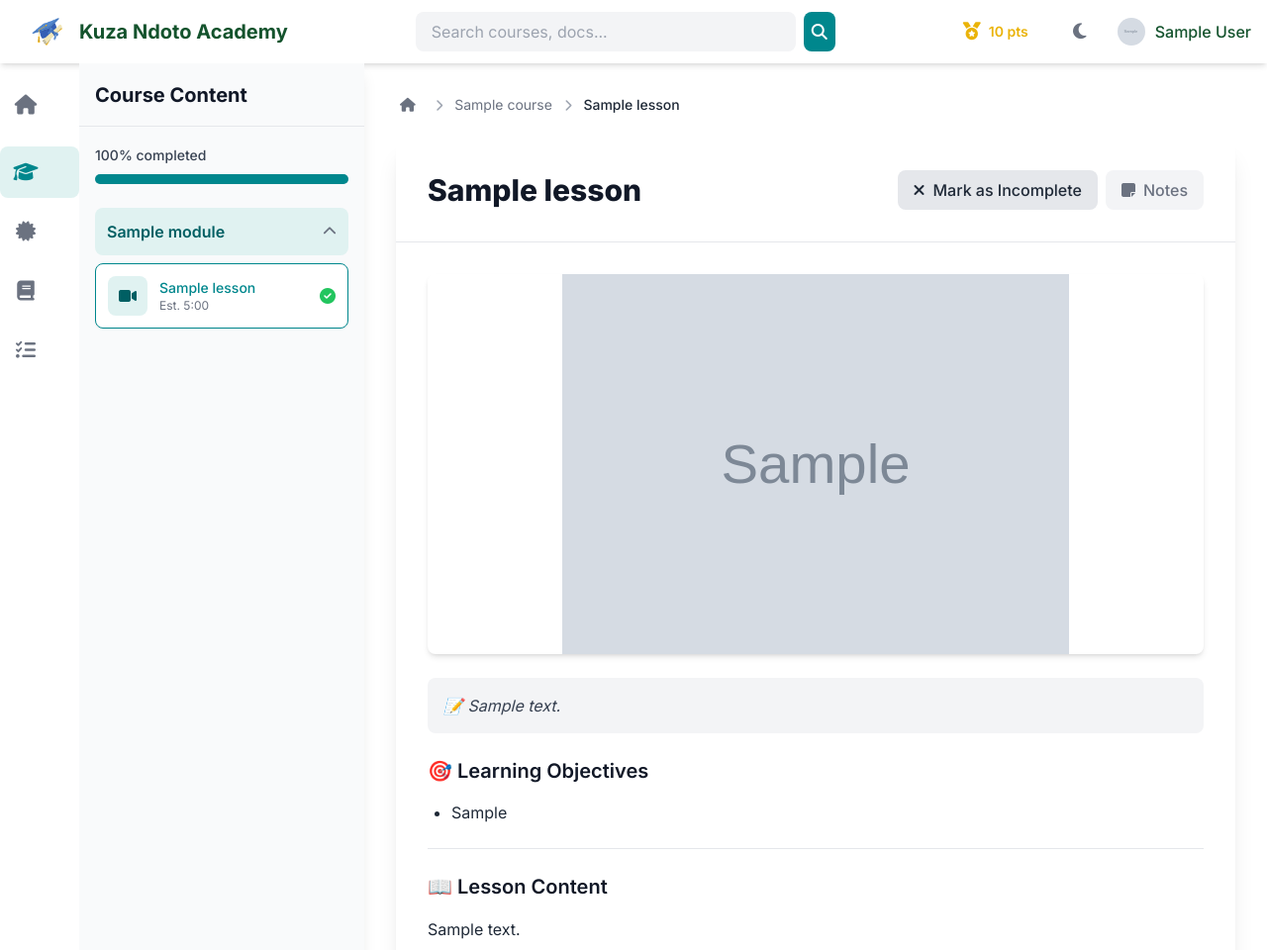
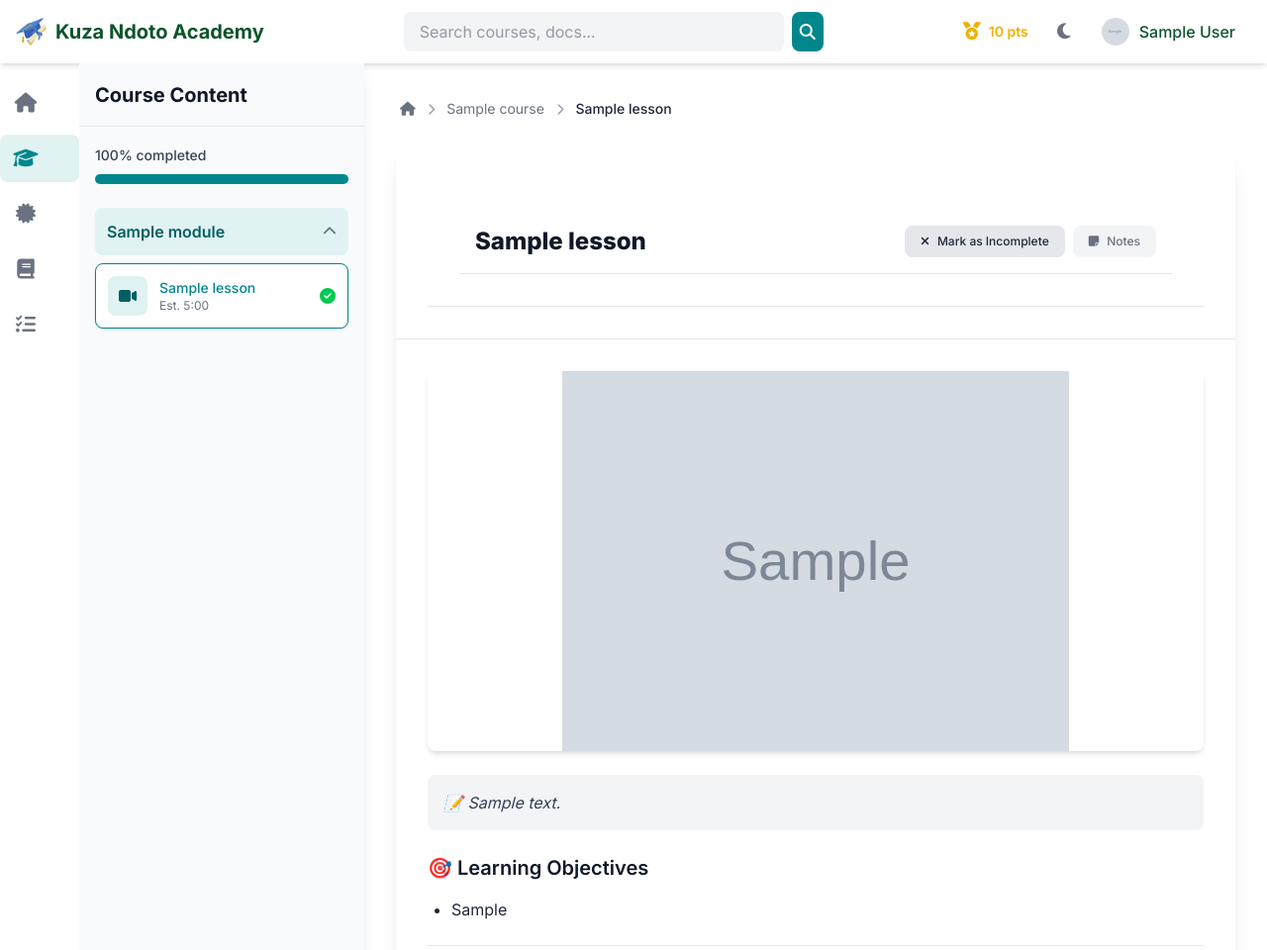
Before and after one commit to Joel-Masiaga/kuza-lms-updated, a Django app: page /lesson/1/ in a window 1280 px wide. Shown: the top 960 px of the page at 99% size. Run offline with Django 5.2, Linux system fonts and the light colour scheme; a user stored in the database is signed in; tables that the repository leaves empty hold one stand-in row (values such as "Sample post"); grey boxes marked "Sample" are stand-in pictures; style sheets or scripts are compiled from the project's sources; some libraries are stand-ins or nearby versions.

Commit message:
New commits

```diff
--- a/lms/home/templates/home/base.html
+++ b/lms/home/templates/home/base.html
@@ -14,8 +14,17 @@
     <link rel="preconnect" href="https://fonts.googleapis.com">
     <link rel="preconnect" href="https://fonts.gstatic.com" crossorigin>
     <link href="https://fonts.googleapis.com/css2?family=Inter:wght@400;500;600;700;800&display=swap" rel="stylesheet">
-    <!-- Tailwind CSS CDN -->
-    <script src="https://cdn.tailwindcss.com"></script>
+
+        <script>
+      (function(){
+        try {
+          const stored = localStorage.getItem('theme'); // 'dark'|'light'|null
+          const prefersDark = window.matchMedia && window.matchMedia('(prefers-color-scheme: dark)').matches;
+          const useDark = stored === 'dark' || (stored === null && prefersDark);
+          document.documentElement.classList.toggle('dark', !!useDark);
+        } catch (e) { /* ignore in very old browsers */ }
+      })();
+    </script>
 
     <style>
         /* --- 1. BRAND & TYPOGRAPHY --- */
--- a/lms/home/templates/home/certificates.html
+++ b/lms/home/templates/home/certificates.html
@@ -5,11 +5,11 @@
 
 {% block content %}
 <main class="flex-1 pt-4 pb-16 sm:p-6 bg-gray-100 dark:bg-gray-900 overflow-y-auto">
-    <h1 class="text-3xl m-6 font-bold text-gray-900 dark:text-white mb-6">My Certificates 🏅</h1>
+    <h1 class="text-2xl m-6 font-bold text-gray-900 dark:text-white mb-6">My Certificates 🏅</h1>
 
     <div class="bg-white dark:bg-gray-800 p-6 rounded-lg shadow-md">
         {% if certificates %}
-            <p class="text-gray-600 dark:text-gray-300 mb-6">Congratulations on your achievements! Download your earned certificates below.</p>
+            <p class="text-gray-600 dark:text-gray-300 mb-6">Congratulations on your achievements! <br>Download your earned certificates below.</p>
             <div class="border-t dark:border-gray-700 pt-6 space-y-4">
                 {% for certificate in certificates %}
                 <div class="flex flex-col sm:flex-row items-center justify-between p-4 bg-gray-50 dark:bg-gray-700 rounded-lg border dark:border-gray-600">
--- a/lms/home/templates/home/ebook_list.html
+++ b/lms/home/templates/home/ebook_list.html
@@ -3,7 +3,7 @@
 {% block title %}eBooks — Kuza Ndoto Academy{% endblock %}
 
 {% block content %}
-<main class="flex-1 p-6 overflow-y-auto">
+<main class="flex-1 p-4 md:p-6 pb-24 overflow-y-auto">
   <div class="max-w-6xl mx-auto">
     <div class="mb-6 flex items-center justify-between">
       <h2 class="text-2xl font-semibold">eBooks</h2>
@@ -17,8 +17,7 @@
           <label for="category_select" class="block font-semibold mb-2 text-sm text-gray-900 dark:text-white">Categories</label>
           <select id="category_select"
                   onchange="window.location.href = this.value;"
-                  class="block w-full rounded-lg border border-gray-300 dark:border-gray-600 bg-white dark:bg-gray-700 p-3 text-sm text-gray-900 dark:text-white focus:ring-primary focus:border-primary">
-
+                  class="block w-full rounded-lg border border-gray-300 dark:border-gray-600 bg-white dark:bg-gray-700 p-2 md:p-3 text-xs md:text-sm text-gray-900 dark:text-white focus:ring-primary focus:border-primary">
             <option value="{% url 'ebook_list' %}"
                     {% if not selected_category %}selected{% endif %}>
               All ({{ ebooks.count }})
--- a/lms/home/templates/home/lesson.html
+++ b/lms/home/templates/home/lesson.html
@@ -42,16 +42,10 @@
   cursor: not-allowed;
 }
 
-/* Responsive tweak for small screens */
-@media (max-width: 480px) {
-  .pdf-controls {
-    flex-direction: column;
-    align-items: stretch;
-  }
-  .pdf-controls > div {
-    justify-content: center;
-  }
-}
+/* --- REMOVED ---
+   The (max-width: 480px) media query that forced
+   the PDF controls into a column has been removed.
+*/
 
 
     /* PDF canvas container */
@@ -297,18 +291,19 @@
     </aside>
 
     <div id="content-notes-container" class="flex-1 flex flex-col overflow-hidden">
-        <main id="main-content" class="flex-1 overflow-y-auto p-4 sm:p-8 relative bg-white dark:bg-gray-900">
-            <nav id="breadcrumb-nav" class="max-w-5xl mx-auto mb-6" aria-label="Breadcrumb">
-                <ol class="flex items-center space-x-2 text-sm text-gray-500 dark:text-gray-400">
+        <main id="main-content" class="flex-1 overflow-y-auto p-3 sm:p-8 relative bg-white dark:bg-gray-900">
+            <nav id="breadcrumb-nav" class="max-w-5xl mx-auto mb-4 sm:mb-6" aria-label="Breadcrumb">
+                <ol class="flex items-center space-x-2 text-sm text-gray-500 dark:text-gray-400 whitespace-nowrap">
                     <li><a href="{% url 'home' %}" class="hover:text-gray-900 dark:hover:text-white focus:outline-none focus-visible:ring-2 focus-visible:ring-offset-2 focus-visible:ring-primary dark:focus-visible:ring-offset-gray-800 rounded p-1"><i class="fas fa-home"></i></a></li>
                     <li><i class="fas fa-chevron-right text-xs text-gray-400 dark:text-gray-500"></i></li>
                     <li><a href="{% url 'courses' %}" class="hover:text-gray-900 dark:hover:text-white focus:outline-none focus-visible:ring-2 focus-visible:ring-offset-2 focus-visible:ring-primary dark:focus-visible:ring-offset-gray-800 rounded p-1">{{ lesson.module.course.title }}</a></li>
                     <li><i class="fas fa-chevron-right text-xs text-gray-400 dark:text-gray-500"></i></li>
-                    <li><span class="font-medium text-gray-800 dark:text-white p-1">{{ lesson.title }}</span></li>
+                    <li class="min-w-0 overflow-hidden">
+                        <span class="font-medium text-gray-800 dark:text-white p-1 truncate block">{{ lesson.title }}</span>
+                    </li>
                 </ol>
             </nav>
 
-                       <!-- Mobile in-page menu (collapsible stacked cards) -->
             <div class="mobile-lesson-menu md:hidden max-w-5xl mx-auto px-4 mb-4">
               <button id="mobile-menu-toggle" aria-expanded="false" class="mobile-lesson-toggle">
                 <span class="menu-icon" aria-hidden="true"><i class="fas fa-bars"></i></span>
@@ -349,30 +344,41 @@
             </div>
 
             <div id="lesson-content-wrapper" class="max-w-5xl mx-auto bg-white dark:bg-gray-800 rounded-lg shadow-xl overflow-hidden">
-                <div class="p-6 sm:p-8 border-b border-gray-200 dark:border-gray-700">
-                    <div class="flex flex-col sm:flex-row sm:items-center sm:justify-between gap-4">
-                        <h1 class="text-3xl font-extrabold text-gray-900 dark:text-white">{{ lesson.title }}</h1>
-                        <div class="flex-shrink-0 flex flex-wrap gap-2">
+                <div class="p-4 sm:p-8 border-b border-gray-200 dark:border-gray-700">
+                   <div class="p-4 sm:p-8 border-b border-gray-200 dark:border-gray-700">
+   <div class="p-2 sm:p-4 border-b border-gray-200 dark:border-gray-700">
+    <div class="flex flex-col sm:flex-row sm:items-center sm:justify-between gap-2 sm:gap-2">
+        <div>
+            <h1 class="text-xl sm:text-2xl font-extrabold text-gray-900 dark:text-white">{{ lesson.title }}</h1>
+        </div>
+
+        <hr class="border-gray-200 dark:border-gray-700 my-2 block sm:hidden">
+
+        <div class="w-full sm:w-auto flex justify-end sm:justify-start">
+            <div class="flex-shrink-0 flex flex-nowrap gap-2">
                 <form method="POST" action="{% url 'lesson_detail' lesson.pk %}">
                     {% csrf_token %}
                     {% if lesson.id in read_lesson_ids %}
-                                    <button type="submit" name="unmark_read" data-action="toggle-complete" class="bg-gray-200 dark:bg-gray-700 hover:bg-gray-300 text-gray-800 dark:text-gray-100 font-medium py-2 px-4 rounded-lg flex items-center transition duration-200 focus:outline-none focus-visible:ring-2 focus-visible:ring-offset-2 focus-visible:ring-primary dark:focus-visible:ring-offset-gray-800">
-                                        <i class="fas fa-times mr-2"></i> Mark as Incomplete
+                        <button type="submit" name="unmark_read" data-action="toggle-complete" class="bg-gray-200 dark:bg-gray-700 hover:bg-gray-300 text-gray-800 dark:text-gray-100 font-medium text-xs py-1 px-2 sm:text-xs sm:py-2 sm:px-4 rounded-lg flex items-center transition duration-200 focus:outline-none focus-visible:ring-2 focus-visible:ring-offset-2 focus-visible:ring-primary dark:focus-visible:ring-offset-gray-800">
+                            <i class="fas fa-times mr-1 sm:mr-2"></i> <span class="sm:inline">Mark as Incomplete</span>
                         </button>
                     {% else %}
-                                    <button type="submit" name="mark_read" data-action="toggle-complete" class="bg-green-600 hover:bg-green-700 text-white font-medium py-2 px-4 rounded-lg flex items-center transition duration-200 focus:outline-none focus-visible:ring-2 focus-visible:ring-offset-2 focus-visible:ring-primary dark:focus-visible:ring-offset-gray-800">
-                                        <i class="fas fa-check mr-2"></i> Mark as Complete
+                        <button type="submit" name="mark_read" data-action="toggle-complete" class="bg-green-600 hover:bg-green-700 text-white font-medium text-xs py-1 px-2 sm:text-xs sm:py-2 sm:px-4 rounded-lg flex items-center transition duration-200 focus:outline-none focus-visible:ring-2 focus-visible:ring-offset-2 focus-visible:ring-primary dark:focus-visible:ring-offset-gray-800">
+                            <i class="fas fa-check mr-1 sm:mr-2"></i> <span class="sm:inline">Mark as Complete</span>
                         </button>
                     {% endif %}
                 </form>
-                            <button id="toggle-notes-btn" aria-expanded="false" class="text-gray-500 dark:text-gray-400 bg-gray-100 dark:bg-gray-700 hover:bg-gray-200 dark:hover:bg-gray-600 font-medium py-2 px-4 rounded-lg flex items-center transition duration-200 focus:outline-none focus-visible:ring-2 focus-visible:ring-offset-2 focus-visible:ring-primary dark:focus-visible:ring-offset-gray-800">
-                                <i class="fas fa-sticky-note mr-2"></i> Notes
+                <button id="toggle-notes-btn" aria-expanded="false" class="text-gray-500 dark:text-gray-400 bg-gray-100 dark:bg-gray-700 hover:bg-gray-200 dark:hover:bg-gray-600 font-medium text-xs py-1 px-2 sm:text-xs sm:py-2 sm:px-4 rounded-lg flex items-center transition duration-200 focus:outline-none focus-visible:ring-2 focus-visible:ring-offset-2 focus-visible:ring-primary dark:focus-visible:ring-offset-gray-800">
+                    <i class="fas fa-sticky-note mr-1 sm:mr-2"></i> <span class="sm:inline">Notes</span>
                 </button>
             </div>
         </div>
     </div>
+</div>
+</div>
+                </div>
 
-                <div class="p-6 sm:p-8 prose dark:prose-invert max-w-none">
+                <div class="p-4 sm:p-8 prose dark:prose-invert max-w-none">
                     {% if lesson.image_content %}
                         <img src="{{ lesson.image_content.url }}" class="w-full rounded-lg shadow-md mb-6 max-h-96 object-contain mx-auto" alt="{{ lesson.title }}">
                     {% endif %}
@@ -381,7 +387,7 @@
                     {% endif %}
 
                     {% if lesson.objectives %}
-                        <h5 class="mb-4 text-xl font-semibold text-gray-900 dark:text-white not-prose">🎯 Learning Objectives</h5>
+                        <h5 class="mb-4 text-lg sm:text-xl font-semibold text-gray-900 dark:text-white not-prose">🎯 Learning Objectives</h5>
                         <ul class="list-disc pl-6 text-gray-800 dark:text-gray-200 mb-6 space-y-2">
                             {% for objective in lesson.objectives.splitlines %}
                                 <li>{{ objective|safe }}</li>
@@ -391,14 +397,14 @@
                     {% endif %}
 
                     {% if lesson.content %}
-                        <h5 class="mb-4 text-xl font-semibold text-gray-900 dark:text-white not-prose">📖 Lesson Content</h5>
+                        <h5 class="mb-4 text-lg sm:text-xl font-semibold text-gray-900 dark:text-white not-prose">📖 Lesson Content</h5>
                         <div class="text-gray-800 dark:text-gray-200 leading-relaxed">{{ lesson.content|safe }}</div>
                         <hr class="border-gray-200 dark:border-gray-700 my-6">
                     {% endif %}
 
                     {# Video block (existing) #}
                     {% if lesson.videos.exists %}
-                        <h5 class="mb-4 text-xl font-semibold text-gray-900 dark:text-white not-prose">🎥 Watch Videos</h5>
+                        <h5 class="mb-4 text-lg sm:text-xl font-semibold text-gray-900 dark:text-white not-prose">🎥 Watch Videos</h5>
                         {% for video in lesson.videos.all %}
                             <p class="font-medium text-gray-800 dark:text-gray-100">{{ video.title }}</p>
                             <div class="relative aspect-video mb-6 bg-gray-200 dark:bg-black rounded-lg overflow-hidden">
@@ -416,20 +422,20 @@
 
                     {# PDF viewer block: page-by-page rendering with PDF.js (no direct download link) #}
                     {% if lesson.pdf_file %}
-                        <h5 class="mb-4 text-xl font-semibold text-gray-900 dark:text-white not-prose">📄 PDF</h5>
-                        <div class="pdf-controls flex flex-wrap items-center justify-between gap-2 mb-3 text-gray-800 dark:text-gray-200">
-  <div class="flex items-center flex-wrap gap-2">
-    <button id="pdf-prev" title="Previous page" class="px-2 py-1 text-sm bg-gray-100 border border-gray-300 rounded hover:bg-gray-200">Prev</button>
-    <button id="pdf-next" title="Next page" class="px-2 py-1 text-sm bg-gray-100 border border-gray-300 rounded hover:bg-gray-200">Next</button>
+                        <h5 class="mb-4 text-lg sm:text-xl font-semibold text-gray-900 dark:text-white not-prose">📄 PDF</h5>
+                        <div class="pdf-controls flex flex-nowrap items-center justify-between gap-1 sm:gap-2 mb-3 text-gray-800 dark:text-gray-200">
+  <div class="flex items-center flex-nowrap gap-1 sm:gap-2">
+    <button id="pdf-prev" title="Previous page" class="px-2 py-1 text-sm bg-gray-100 border border-gray-300 rounded hover:bg-gray-200">&larr;</button>
+    <button id="pdf-next" title="Next page" class="px-2 py-1 text-sm bg-gray-100 border border-gray-300 rounded hover:bg-gray-200">&rarr;</button>
 
-    <span class="text-sm">Page <strong id="pdf-page-num">1</strong> / <strong id="pdf-page-count">19</strong></span>
+    <span class="text-sm"><span class="hidden sm:inline">Page </span><strong id="pdf-page-num">1</strong> / <strong id="pdf-page-count">19</strong></span>
 
     <input id="pdf-page-input" type="number" min="1" value="1"
-      class="w-16 px-2 py-1 text-center border border-gray-300 rounded text-sm" aria-label="Jump to page">
-    <button id="pdf-go" title="Go to page" class="px-2 py-1 text-sm bg-gray-100 border border-gray-300 rounded hover:bg-gray-200">Go</button>
+      class="w-12 px-2 py-1 text-center border border-gray-300 rounded text-sm" aria-label="Jump to page">
+    <button id="pdf-go" title="Go to page" class="px-2 py-1 text-sm bg-gray-100 border border-gray-300 rounded hover:bg-gray-200"><i class="fas fa-check"></i></button>
   </div>
 
-  <div class="flex items-center gap-2">
+  <div class="flex items-center gap-1 sm:gap-2">
     <button id="pdf-zoom-out" title="Zoom out" class="px-2 py-1 text-sm bg-gray-100 border border-gray-300 rounded hover:bg-gray-200">−</button>
     <button id="pdf-zoom-in" title="Zoom in" class="px-2 py-1 text-sm bg-gray-100 border border-gray-300 rounded hover:bg-gray-200">+</button>
   </div>
@@ -447,10 +453,10 @@
                     {% endif %}
 
                     {% if lesson.additional_materials.exists %}
-                        <h5 class="mb-4 ml-6 text-xl font-semibold text-gray-900 dark:text-white not-prose">📎 Additional Materials</h5>
+                        <h5 class="mb-4 ml-6 text-lg sm:text-xl font-semibold text-gray-900 dark:text-white not-prose">📎 Additional Materials</h5>
                         <div class="flex flex-wrap gap-3">
                         {% for material in lesson.additional_materials.all %}
-                            <a href="{{ material.material_url }}" target="_blank" class="inline-block px-4 py-2 ml-6 bg-green-500 text-white rounded-md shadow hover:bg-green-600 transition duration-300 mb-2 text-sm no-underline">
+                            <a href="{{ material.material_url }}" target="_blank" class="inline-block px-3 py-1.5 sm:px-4 sm:py-2 ml-4 sm:ml-6 bg-green-500 text-white rounded-md shadow hover:bg-green-600 transition duration-300 mb-2 text-xs sm:text-sm no-underline">
                                 <i class="fas fa-link mr-1"></i> {{ material.title }}
                             </a>
                         {% endfor %}
@@ -459,7 +465,7 @@
                     {% endif %}
                 </div>
 
-                <div class="flex justify-between mt-0 p-6 sm:p-8 border-t border-gray-200 dark:border-gray-700">
+                <div class="flex justify-between mt-0 p-4 sm:p-8 border-t border-gray-200 dark:border-gray-700">
                     {% if previous_lesson %}
                     <a href="{% url 'lesson_detail' previous_lesson.pk %}" id="prev-lesson-btn" class="flex items-center text-primary hover:text-primary-dark font-semibold focus:outline-none focus-visible:ring-2 focus-visible:ring-offset-2 focus-visible:ring-primary dark:focus-visible:ring-offset-gray-800 rounded p-2">
                         <i class="fas fa-chevron-left mr-2"></i> Previous
@@ -495,7 +501,6 @@
 {% endblock %}
 
 {% block extra_js %}
-<!-- PDF.js -->
 <script src="https://cdnjs.cloudflare.com/ajax/libs/pdf.js/2.16.105/pdf.min.js"></script>
 
 <script>
--- a/lms/users/models.py
+++ b/lms/users/models.py
@@ -62,7 +62,7 @@ class User(AbstractUser):
 # Profile model for storing additional user information
 # -------------------------
 class Profile(models.Model):
-    image = models.ImageField(default='default.jpg', upload_to='profile_pics/', blank=True, null=True)
+    image = models.ImageField(default='default.jpg', upload_to='profiles/', blank=True, null=True)
     first_name = models.CharField(max_length=30, blank=True, null=True)
     last_name = models.CharField(max_length=30, blank=True, null=True)
     address = models.CharField(max_length=100, blank=True, null=True)
```
Also changed, not shown: lms/home/templates/home/courses.html (+12 -11 lines), lms/home/templates/home/home.html (+15 -18 lines), lms/lms/settings.py (+4 -7 lines), lms/users/templates/users/profile.html (+5 -11 lines), lms/tailwind.config.js (added), lms/users/migrations/0005_alter_profile_image.py (added). Lines whose indentation alone changed are shown as unchanged.
